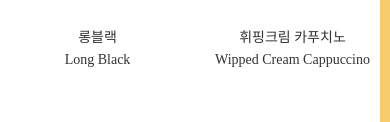
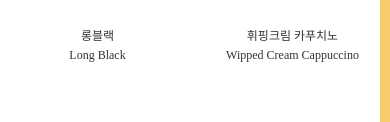
Before and after one commit to maraoey/hands, a plain HTML site: page index.html in a window 390 px wide. Shown: the part 587-709 px from the top of the page. Drawn offline with nearby package versions, Linux system fonts and the light colour scheme.

Commit message:
Update media.css

```diff
--- a/css/media.css
+++ b/css/media.css
@@ -125,6 +125,7 @@
 @media screen and (max-width:575px) {
   h2{font-size: 29px;}
   h3{font-size: 23px;}
+  p{font-size:12px;}
   .sec3 .sec3_i{
     width: 100%;
   }
```
